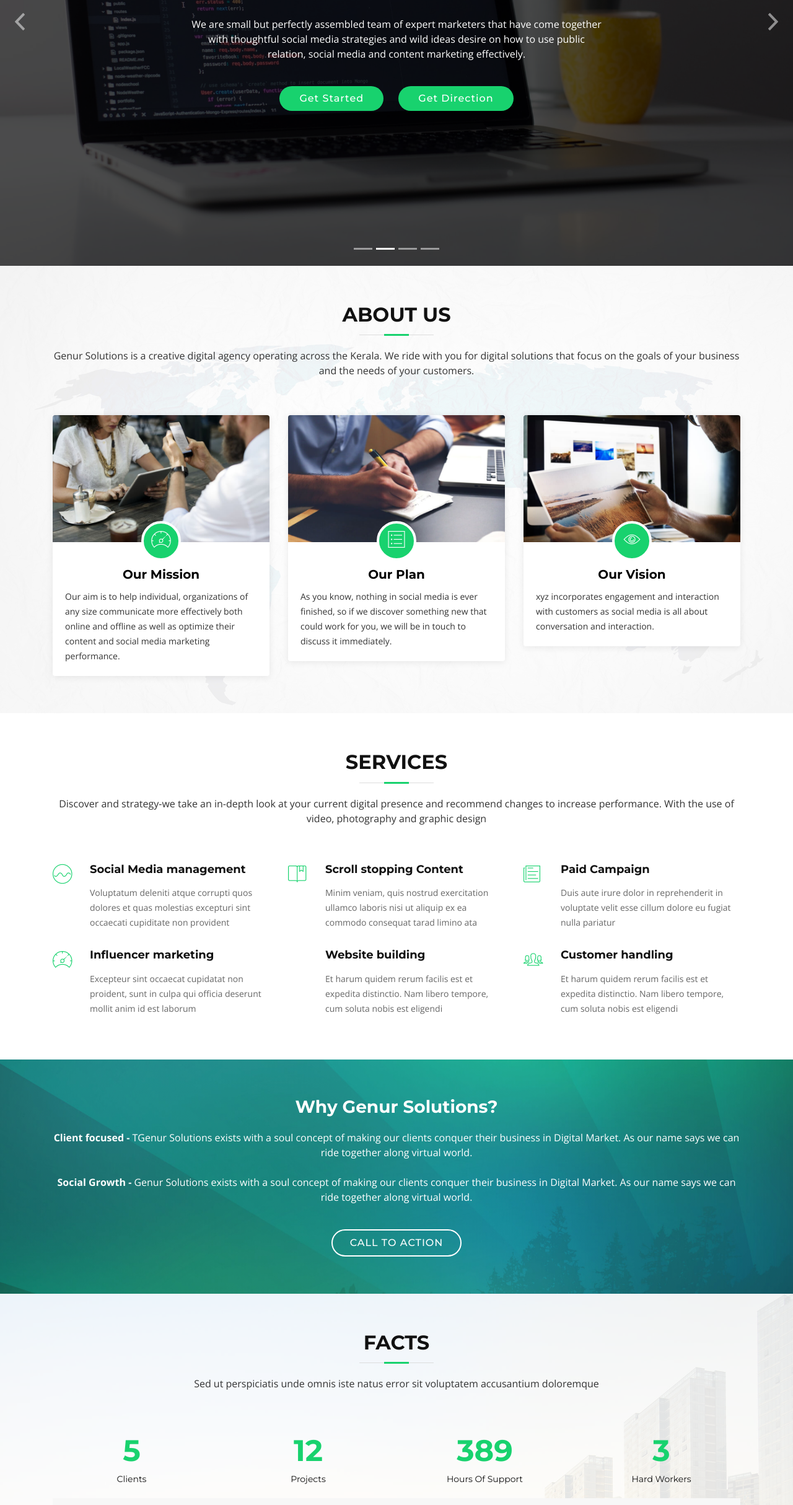
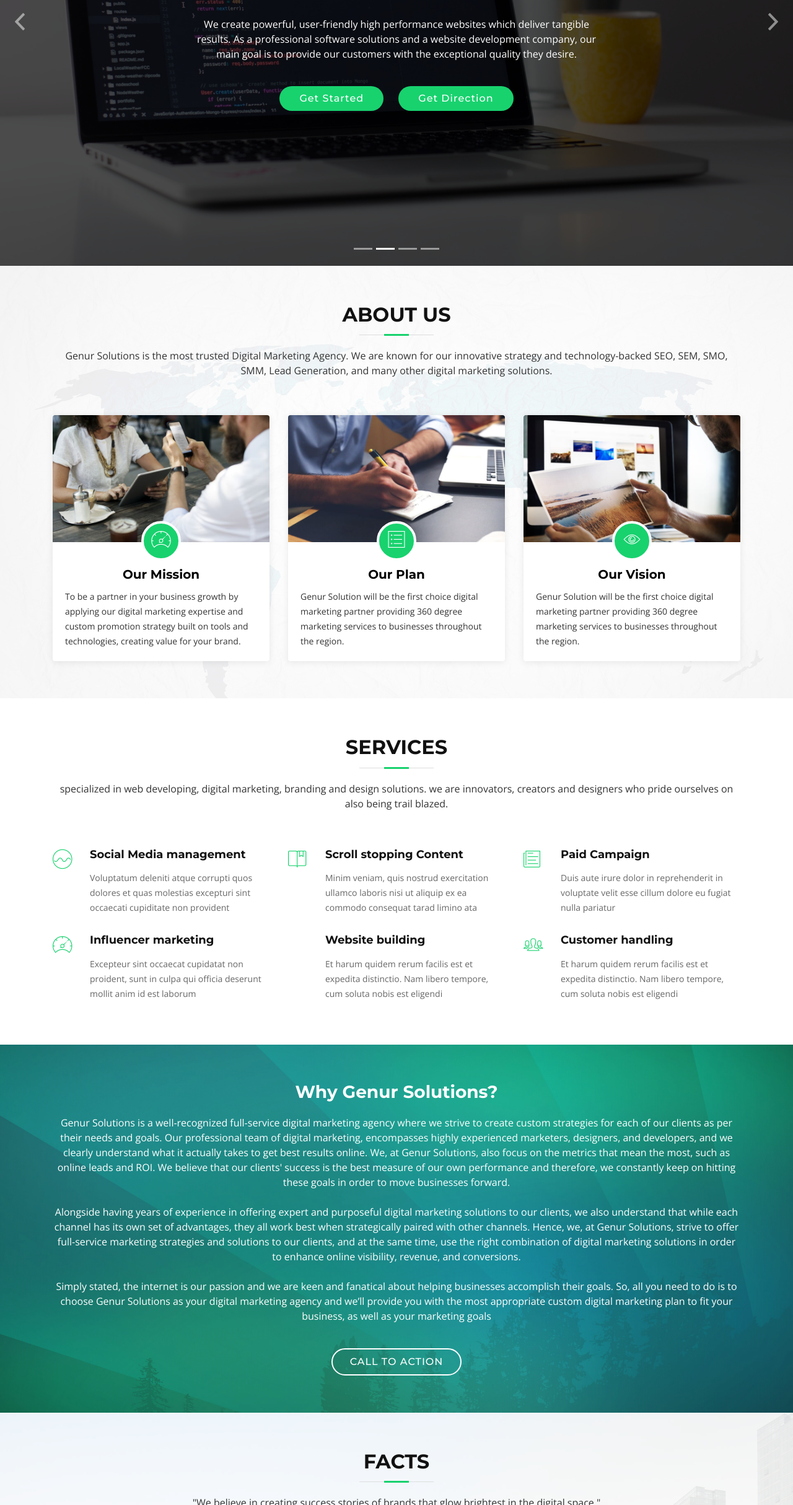
Before and after one commit to genursolutions/home, a plain HTML site: page index.html in a window 1280 px wide. Shown: the part 371-2800 px from the top of the page at 62% size. Drawn offline with nearby package versions, Linux system fonts and the light colour scheme; files whose address does not match are found by name.

Commit message:
content added

```diff
--- a/index.html
+++ b/index.html
@@ -124,7 +124,7 @@
             <div class="carousel-container">
               <div class="container">
                 <h2 class="animate__animated animate__fadeInDown">Website Design</h2>
-                <p class="animate__animated animate__fadeInUp">We are small but perfectly assembled team of expert marketers that have come together with thoughtful social media strategies and wild ideas desire on how to use public relation, social media and content marketing effectively.</p>
+                <p class="animate__animated animate__fadeInUp">We create powerful, user-friendly high performance websites which deliver tangible results. As a professional software solutions and a website development company, our main goal is to provide our customers with the exceptional quality they desire.</p>
                 <a href="#featured-services" class="btn-get-started scrollto animate__animated animate__fadeInUp">Get Started</a>
                 <a href="#about" class="btn-get-started scrollto animate__animated animate__fadeInUp">Get Direction</a>
               </div>
@@ -135,7 +135,7 @@
             <div class="carousel-container">
               <div class="container">
                 <h2 class="animate__animated animate__fadeInDown">Corparate & Personal Branding</h2>
-                <p class="animate__animated animate__fadeInUp">Beatae vitae dicta sunt explicabo. Nemo enim ipsam voluptatem quia voluptas sit aspernatur aut odit aut fugit, sed quia consequuntur magni dolores eos qui ratione voluptatem sequi nesciunt omnis iste natus error sit voluptatem accusantium.</p>
+                  <p class="animate__animated animate__fadeInUp">Genur Solutions believes building a brand identity is every business’s number one priority. Your brand is the way the market perceives.</p>
                 <a href="#featured-services" class="btn-get-started scrollto animate__animated animate__fadeInUp">Get Started</a>
                 <a href="#about" class="btn-get-started scrollto animate__animated animate__fadeInUp">Get Direction</a>
               </div>
@@ -216,7 +216,7 @@
 
         <header class="section-header">
           <h3>About Us</h3>
-          <p>Genur Solutions is a creative digital agency operating across the Kerala. We ride with you for digital solutions that focus on the goals of your business and the needs of your customers.</p>
+          <p>Genur Solutions is the most trusted Digital Marketing Agency. We are known for our innovative strategy and technology-backed SEO, SEM, SMO, SMM, Lead Generation, and many other digital marketing solutions.</p>
         </header>
 
         <div class="row about-cols">
@@ -229,8 +229,7 @@
               </div>
               <h2 class="title"><a href="#">Our Mission</a></h2>
               <p>
-                Our aim is to help individual, organizations of any size communicate more effectively both online and offline
-                 as well as optimize their content and social media marketing performance.
+                To be a partner in your business growth by applying our digital marketing expertise and custom promotion strategy built on tools and technologies, creating value for your brand.
               </p>
             </div>
           </div>
@@ -243,8 +242,7 @@
               </div>
               <h2 class="title"><a href="#">Our Plan</a></h2>
               <p>
-                As you know, nothing in social media is ever finished, so if we discover something new that could work for you,
-                we will be in touch to discuss it immediately.
+                Genur Solution will be the first choice digital marketing partner providing 360 degree marketing services to businesses throughout the region.
                </p>
             </div>
           </div>
@@ -257,7 +255,7 @@
               </div>
               <h2 class="title"><a href="#">Our Vision</a></h2>
               <p>
-                xyz incorporates engagement and interaction with customers as social media is all about conversation and interaction.
+                Genur Solution will be the first choice digital marketing partner providing 360 degree marketing services to businesses throughout the region.
                </p>
             </div>
           </div>
@@ -273,8 +271,8 @@
 
         <header class="section-header wow fadeInUp">
           <h3>Services</h3>
-          <p>Discover and strategy-we take an in-depth look at your current digital presence and recommend changes to increase performance.
-            With the use of video, photography and graphic design
+          <p>specialized in web developing, digital marketing, branding and design solutions.
+            we are innovators, creators and designers who pride ourselves on also being trail blazed.
             </p>
         </header>
 
@@ -320,9 +318,22 @@
     <section id="call-to-action">
       <div class="container text-center" data-aos="zoom-in">
         <h3>Why Genur Solutions?</h3>
-        <p> <strong>Client focused -</strong>  TGenur Solutions exists with a soul concept of making our clients conquer their business in Digital Market. As our name says we can ride together along virtual world. <br>
-         <br> <strong>Social Growth -</strong>  Genur Solutions exists with a soul concept of making our clients conquer their business in Digital Market. As our name says we can ride together along virtual world.
-          </p>
+        <p>Genur Solutions is a well-recognized full-service digital marketing agency where we strive to create custom strategies for each of our clients as per their needs and goals. Our professional team of digital marketing, encompasses highly experienced marketers, designers, and developers, and we clearly understand what it actually takes to get best results online. We, at Genur Solutions, also focus on the metrics that mean the most, such as online leads and ROI. We believe that our clients' success is the best measure of our own performance and therefore, we constantly keep on hitting these goals in order to move businesses forward.
+        <br>
+        <br>
+        Alongside having years of experience in offering expert and purposeful digital marketing solutions to our clients, we also understand that while each channel has its own set of advantages, they all work best when strategically paired with other channels. Hence, we, at Genur Solutions, strive to offer full-service marketing strategies and solutions to our clients, and at the same time, use the right combination of digital marketing solutions in order to enhance online visibility, revenue, and conversions.
+        <br>
+        <br>
+        Simply stated, the internet is our passion and we are keen and fanatical about helping businesses accomplish their goals. So, all you need to do is to choose Genur Solutions as your digital marketing agency and we’ll provide you with the most appropriate custom digital marketing plan to fit your business, as well as your marketing goals
+        <!--We are a professional Website Developers, Digital Marketing Specialists firm dedicated to professional service. we create highly functional user interfaces with the perfect mixture of simplicity, elegance and innovation for each of our clients.
+        <br>
+        <br>
+        <strong>Our Customer Relationship - </strong>We like communication and we believe it as a key point of success at either ends. It helps us in building long term relationship with our clients. We support our clients in understanding and learning the business campaign helpful for their business. It enhances our clients to analyse the potential in designed strategy and maintain sustainable results.
+        <br>
+        <br>
+        <strong>Beyond the business - </strong>The underlying value set to the client is not only to make the business but also to reflect our moral principles. Digital Adworks believes in an honest, transparent and accountable approach of business activity.
+        -->
+        </p>
 
         <a class="cta-btn" href="#contact">Call To Action</a>
       </div>
@@ -376,7 +387,7 @@
 
         <header class="section-header">
           <h3>Facts</h3>
-         <p>Sed ut perspiciatis unde omnis iste natus error sit voluptatem accusantium doloremque</p>
+         <p>"We believe in creating success stories of brands that glow brightest in the digital space."</p>
         </header>
 
         <div class="row counters">
@@ -745,8 +756,8 @@
       <div class="container" data-aos="fade-up">
 
         <div class="section-header">
-          <h3>Contact Us</h3>
-          <p>Sed ut perspiciatis unde omnis iste natus error sit voluptatem accusantium doloremque</p>
+          <h3>Get in Touch</h3>
+          <p>Let’s make something awesome together. Drop us a line, or give us a heads up if you’re interested in visiting us.</p>
         </div>
 
         <div class="row contact-info">
@@ -820,7 +831,7 @@
 
           <div class="col-lg-3 col-md-6 footer-info">
             <h3> Genur Solutions</h3>
-            <p>Cras fermentum odio eu feugiat lide par naso tierra. Justo eget nada terra videa magna derita valies darta donna mare fermentum iaculis eu non diam phasellus. Scelerisque felis imperdiet proin fermentum leo. Amet volutpat consequat mauris nunc congue.</p>
+            <p> We are leading Digital Marketing company situated in Kozhikode, India. We believe in quality and standard worldwide.</p>
           </div>
 
           <div class="col-lg-3 col-md-6 footer-links">
@@ -839,7 +850,7 @@
             <p>
               Koduvally<br>
               Kozhikode<br>
-              kerala<br>
+              kerala - India<br>
               <strong>Phone:</strong> +91 9000000000<br>
               <strong>Email:</strong> info@genursolutions.in<br>
             </p>
@@ -856,8 +867,7 @@
 
           <div class="col-lg-3 col-md-6 footer-newsletter">
             <h4>Our Newsletter</h4>
-            <p>Tamen quem nulla quae legam multos aute sint culpa legam noster magna veniam enim veniam illum
-               dolore legam minim quorum culpa amet magna export quem marada parida nodela caramase seza.</p>
+            <p>Enter your email in the box below to receive latest news and information about our activities.</p>
             <form action="" method="post">
               <input type="email" name="email"><input type="submit" value="Subscribe">
             </form>
```
